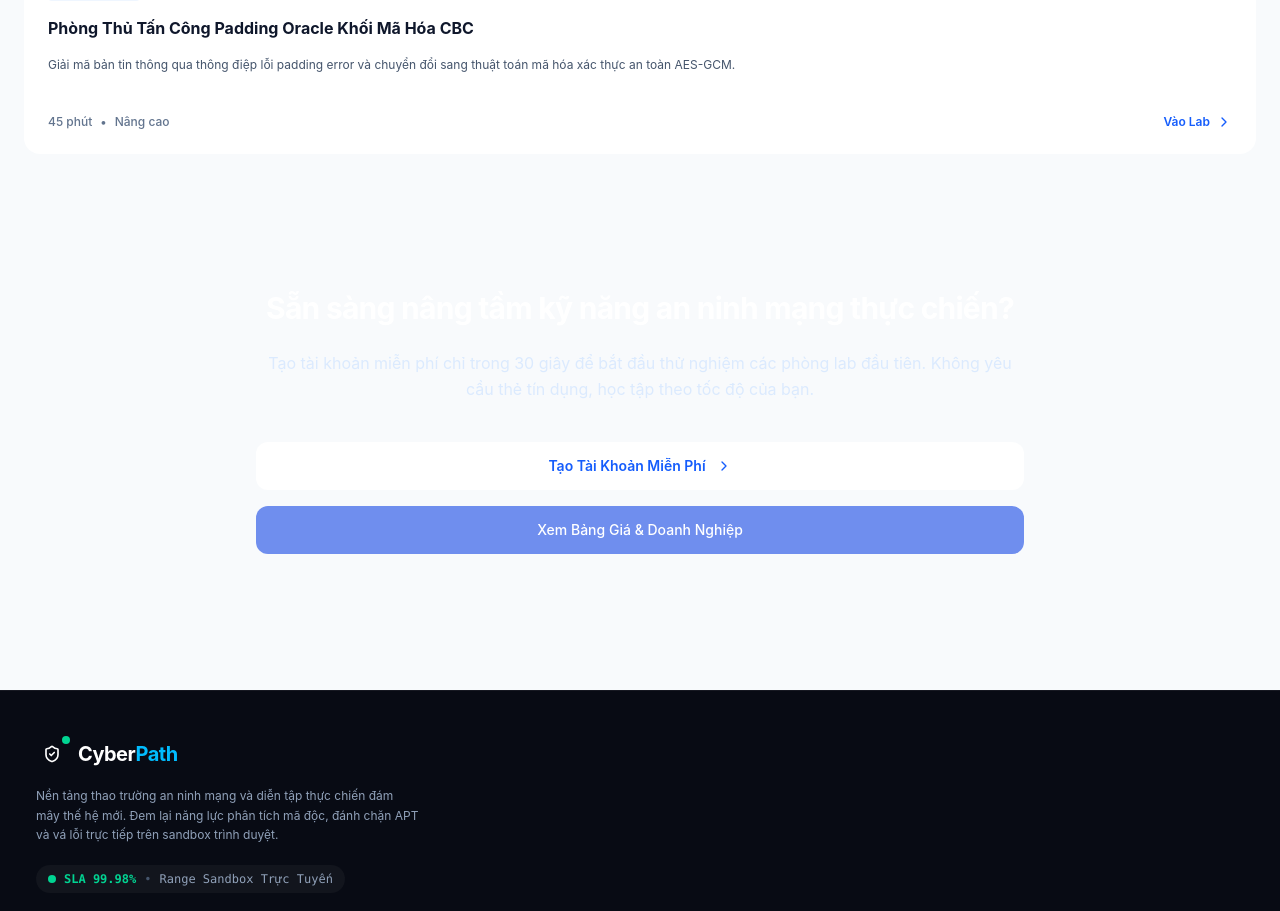
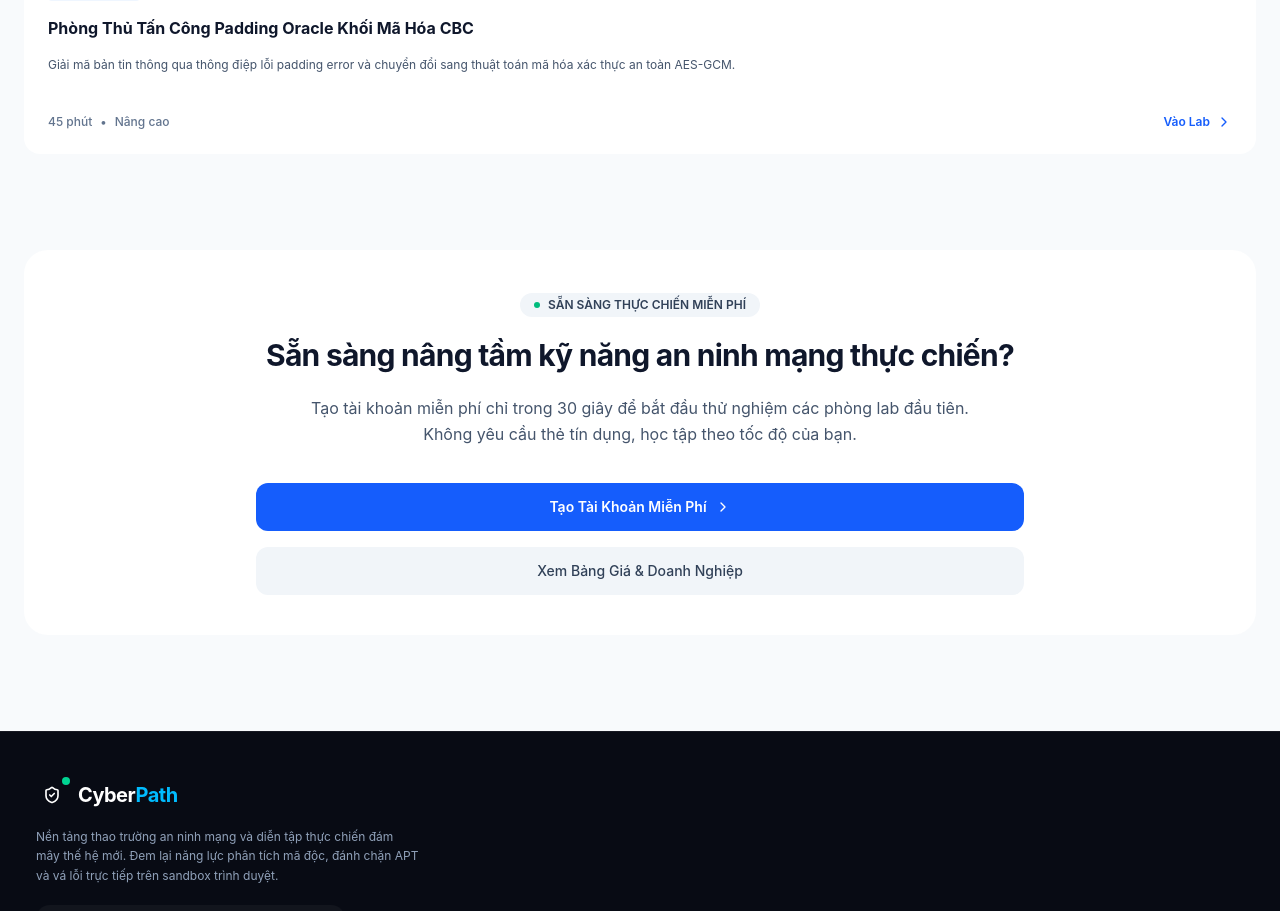
Before and after one commit to HiepNguyen8412/cybersecurity-platform-frontend, a React (Vite) app: page / in a window 1280 px wide. Shown: the part 6300-7211 px from the top of the page. Built offline with nearby package versions, Linux system fonts and the light colour scheme; no server answers.

Commit message:
fix(landing): harmonize bottom CTA banner across light, dark, and cyber themes

```diff
--- a/src/pages/public/LandingPage.jsx
+++ b/src/pages/public/LandingPage.jsx
@@ -1071,22 +1071,32 @@ export function LandingPage() {
       </section>
 
       {/* ====================================================================
-          8. CALL TO ACTION BANNER (Thoáng đãng, ấm áp, thư thái)
+          8. CALL TO ACTION BANNER (Hài hòa, đồng tông, tinh tế & thư thái)
          ==================================================================== */}
       <section className="max-w-7xl mx-auto px-6 sm:px-8 lg:px-12 pb-24 sm:pb-36">
-        <div className="rounded-3xl bg-gradient-to-br from-blue-600 via-blue-700 to-indigo-800 cyberpunk:from-cyan-900 cyberpunk:via-blue-900 cyberpunk:to-slate-950 cyberpunk:border cyberpunk:border-cyan-500/40 text-white p-10 sm:p-16 lg:p-20 text-center shadow-2xl relative overflow-hidden">
-          <div className="relative z-10 max-w-3xl mx-auto space-y-6">
-            <h2 className="text-3xl sm:text-4xl lg:text-5xl font-bold tracking-tight">
+        <div className="relative rounded-3xl bg-white dark:bg-[#0e121e] cyberpunk:bg-[#061224] border border-slate-200/90 dark:border-white/[0.08] cyberpunk:border-cyan-500/35 p-10 sm:p-14 lg:p-16 text-center shadow-lg dark:shadow-2xl cyberpunk:shadow-[0_0_35px_rgba(6,182,212,0.12)] overflow-hidden transition-colors">
+          {/* Subtle Inner Diffused Ambient Glow */}
+          <div className="absolute -top-32 left-1/2 -translate-x-1/2 w-[700px] h-[350px] bg-gradient-to-b from-blue-500/10 via-sky-400/5 to-transparent dark:from-blue-600/15 dark:via-sky-500/5 dark:to-transparent cyberpunk:from-cyan-500/20 cyberpunk:via-sky-500/10 cyberpunk:to-transparent rounded-full blur-3xl pointer-events-none" />
+
+          <div className="relative z-10 max-w-3xl mx-auto space-y-5">
+            {/* Release Status Badge */}
+            <div className="inline-flex items-center gap-2 px-3.5 py-1 rounded-full bg-slate-100 dark:bg-white/[0.06] cyberpunk:bg-cyan-950/60 border border-slate-200/80 dark:border-white/[0.08] cyberpunk:border-cyan-500/30 text-xs font-semibold text-slate-700 dark:text-slate-300 cyberpunk:text-cyan-300 select-none">
+              <span className="h-1.5 w-1.5 rounded-full bg-emerald-500" />
+              <span>SẴN SÀNG THỰC CHIẾN MIỄN PHÍ</span>
+            </div>
+
+            <h2 className="text-3xl sm:text-4xl lg:text-5xl font-bold tracking-tight text-slate-900 dark:text-white cyberpunk:text-white leading-tight">
               Sẵn sàng nâng tầm kỹ năng an ninh mạng thực chiến?
             </h2>
-            <p className="text-blue-100 cyberpunk:text-cyan-100/90 text-base sm:text-lg leading-relaxed">
+
+            <p className="text-slate-600 dark:text-slate-400 cyberpunk:text-cyan-200/80 text-base sm:text-lg leading-relaxed max-w-2xl mx-auto">
               Tạo tài khoản miễn phí chỉ trong 30 giây để bắt đầu thử nghiệm các phòng lab đầu tiên. Không yêu cầu thẻ tín dụng, học tập theo tốc độ của bạn.
             </p>
 
             <div className="pt-4 flex flex-col sm:flex-row items-center justify-center gap-4">
               <Link
                 to={isAuthenticated ? "/dashboard" : "/register"}
-                className="w-full sm:w-auto inline-flex items-center justify-center gap-2.5 font-semibold text-sm px-8 py-3.5 rounded-xl bg-white text-blue-600 hover:bg-blue-50 shadow-md active:scale-[0.98] transition-all cursor-pointer"
+                className="w-full sm:w-auto inline-flex items-center justify-center gap-2 font-semibold text-sm px-8 py-3.5 rounded-xl bg-blue-600 hover:bg-blue-500 cyberpunk:bg-cyan-500 cyberpunk:hover:bg-cyan-400 text-white cyberpunk:text-slate-950 shadow-md shadow-blue-600/20 cyberpunk:shadow-cyan-500/30 active:scale-[0.98] transition-all cursor-pointer"
               >
                 <span>{isAuthenticated ? "Vào Bảng Điều Khiển" : "Tạo Tài Khoản Miễn Phí"}</span>
                 <ChevronRight className="h-4 w-4" />
@@ -1094,7 +1104,7 @@ export function LandingPage() {
 
               <Link
                 to="/pricing"
-                className="w-full sm:w-auto inline-flex items-center justify-center gap-2.5 font-medium text-sm px-7 py-3.5 rounded-xl text-white bg-blue-700/60 hover:bg-blue-700 cyberpunk:bg-cyan-950/60 cyberpunk:hover:bg-cyan-900 border border-white/20 cyberpunk:border-cyan-500/40 active:scale-[0.98] transition-all cursor-pointer"
+                className="w-full sm:w-auto inline-flex items-center justify-center gap-2 font-medium text-sm px-7 py-3.5 rounded-xl bg-slate-100 hover:bg-slate-200/80 dark:bg-white/[0.05] dark:hover:bg-white/[0.1] cyberpunk:bg-cyan-950/40 cyberpunk:hover:bg-cyan-900/60 text-slate-700 dark:text-slate-200 cyberpunk:text-cyan-200 border border-slate-200/80 dark:border-white/[0.08] cyberpunk:border-cyan-500/40 active:scale-[0.98] transition-all cursor-pointer"
               >
                 <span>Xem Bảng Giá & Doanh Nghiệp</span>
               </Link>
```
